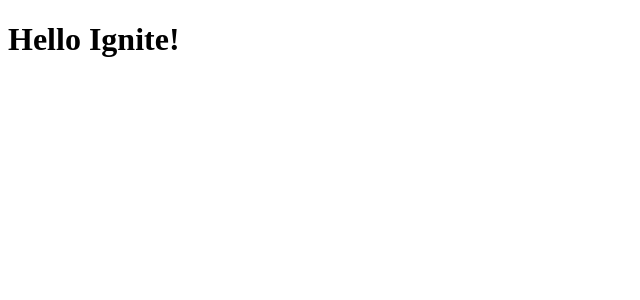
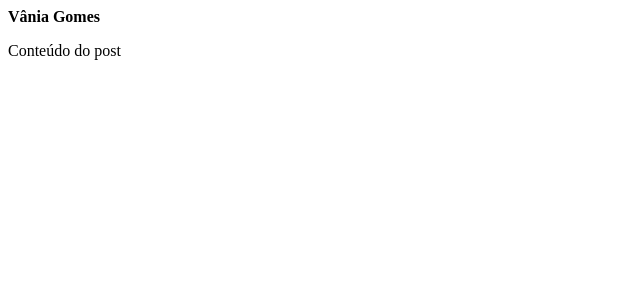
Before and after one commit to van-gomes/fundamentals-react-rocketseat, a React (Vite) app: page / in a window 1280 px wide. Shown: the top 300 px of the page, without its empty margins (0-640 px from the left). Built offline with nearby package versions, Linux system fonts and the light colour scheme.

Commit message:
Use props

```diff
--- a/src/App.jsx
+++ b/src/App.jsx
@@ -1,8 +1,12 @@
+import { Post } from "./Post";
 
 export function App() {
   return (
     <>
-    <h1>Hello Ignite!</h1>
+      <Post
+        author="Vânia Gomes"
+        content="Conteúdo do post"
+      />
     </>
   )
 }
--- /dev/null
+++ b/src/Post.jsx
@@ -0,0 +1,8 @@
+export const Post = (props) => {
+    return (
+        <div>
+            <strong>{props.author}</strong>
+            <p>{props.content}</p>
+        </div>
+    );
+}
```
